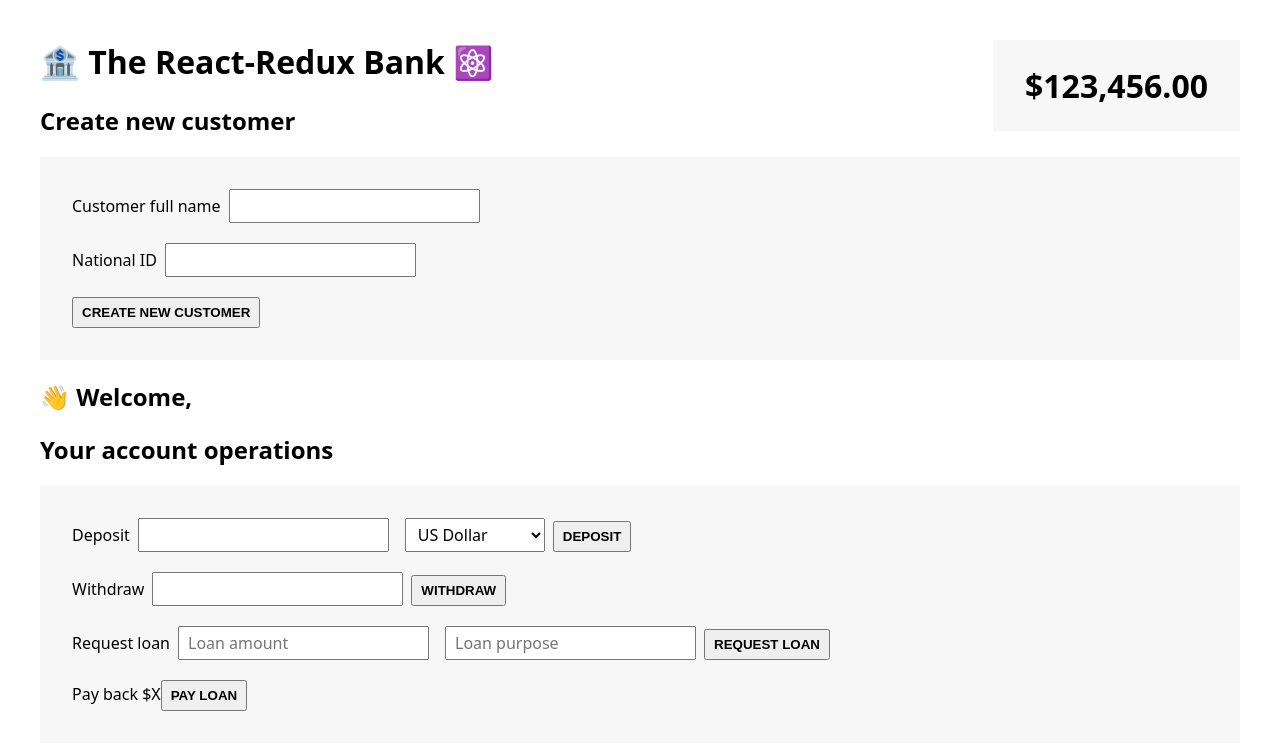
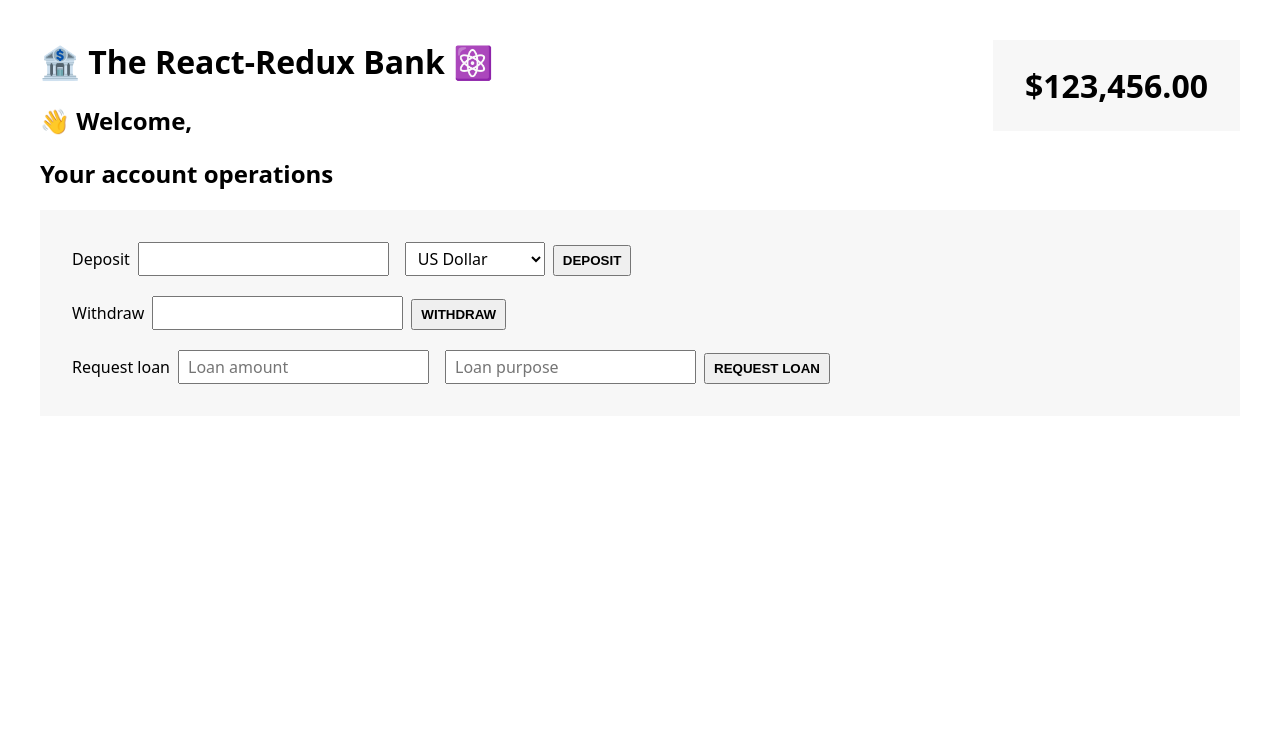
Before and after one commit to at-atanasov/redux-intro, a React (Create React App) app: page / in a window 1280 px wide. Shown: the top 750 px of the page. Built offline with nearby package versions, Linux system fonts and the light colour scheme.

Commit message:
Dispatching Actions from React App

```diff
--- a/src/App.js
+++ b/src/App.js
@@ -2,15 +2,23 @@
 import Customer from "./features/customers/Customer";
 import AccountOperations from "./features/accounts/AccountOperations";
 import BalanceDisplay from "./features/accounts/BalanceDisplay";
+import { useSelector } from "react-redux";
 
 function App() {
+  const fullNAme = useSelector((state) => state.customer.fullNAme);
+
   return (
     <div>
       <h1>🏦 The React-Redux Bank ⚛️</h1>
-      <CreateCustomer />
-      <Customer />
-      <AccountOperations />
-      <BalanceDisplay />
+      {fullNAme === "" ? (
+        <CreateCustomer />
+      ) : (
+        <>
+          <Customer />
+          <AccountOperations />
+          <BalanceDisplay />
+        </>
+      )}
     </div>
   );
 }
--- a/src/features/accounts/AccountOperations.js
+++ b/src/features/accounts/AccountOperations.js
@@ -1,4 +1,6 @@
 import { useState } from "react";
+import { useDispatch, useSelector } from "react-redux";
+import { deposit, payLoan, requestLoan, withdraw } from "./accountSlice";
 
 function AccountOperations() {
   const [depositAmount, setDepositAmount] = useState("");
@@ -7,13 +9,35 @@
   const [loanPurpose, setLoanPurpose] = useState("");
   const [currency, setCurrency] = useState("USD");
 
-  function handleDeposit() {}
+  const dispatch = useDispatch();
+  const {
+    loan: currentLoan,
+    loanPurpose: currentLoanPurpose,
+    balance,
+  } = useSelector((store) => store.account);
 
-  function handleWithdrawal() {}
+  function handleDeposit() {
+    if (!depositAmount) return;
+    dispatch(deposit(depositAmount));
+    setDepositAmount("");
+  }
 
-  function handleRequestLoan() {}
+  function handleWithdrawal() {
+    if (!withdrawalAmount) return;
+    dispatch(withdraw(withdrawalAmount));
+    setWithdrawalAmount("");
+  }
 
-  function handlePayLoan() {}
+  function handleRequestLoan() {
+    if (!loanAmount || !loanPurpose) return;
+    dispatch(requestLoan(loanAmount, loanPurpose));
+    setLoanAmount("");
+    setLoanPurpose("");
+  }
+
+  function handlePayLoan() {
+    dispatch(payLoan());
+  }
 
   return (
     <div>
@@ -65,11 +89,14 @@
           />
           <button onClick={handleRequestLoan}>Request loan</button>
         </div>
-
-        <div>
-          <span>Pay back $X</span>
-          <button onClick={handlePayLoan}>Pay loan</button>
-        </div>
+        {currentLoan > 0 && (
+          <div>
+            <span>
+              Pay back ${currentLoan}({currentLoanPurpose})
+            </span>
+            <button onClick={handlePayLoan}>Pay loan</button>
+          </div>
+        )}
       </div>
     </div>
   );
--- a/src/features/customers/CreateCustomer.js
+++ b/src/features/customers/CreateCustomer.js
@@ -1,10 +1,17 @@
 import { useState } from "react";
+import { useDispatch } from "react-redux";
+import { createCustomer } from "./customerSlice";
 
 function Customer() {
   const [fullName, setFullName] = useState("");
   const [nationalId, setNationalId] = useState("");
 
-  function handleClick() {}
+  const dispatch = useDispatch();
+
+  function handleClick() {
+    if (!fullName || !nationalId) return;
+    dispatch(createCustomer(fullName, nationalId));
+  }
 
   return (
     <div>
--- a/src/features/customers/Customer.js
+++ b/src/features/customers/Customer.js
@@ -2,6 +2,7 @@
 
 function Customer() {
   const customer = useSelector((store) => store.customer.fullName);
+  console.log(customer);
   return <h2>👋 Welcome, {customer}</h2>;
 }
 
--- a/src/features/customers/customerSlice.js
+++ b/src/features/customers/customerSlice.js
@@ -9,7 +9,7 @@
     case "customer/createCustomer":
       return {
         ...state,
-        fullName: action.payload.fullname,
+        fullName: action.payload.fullName,
         nationalID: action.payload.nationalID,
         createdAt: action.payload.createdAt,
       };
```
